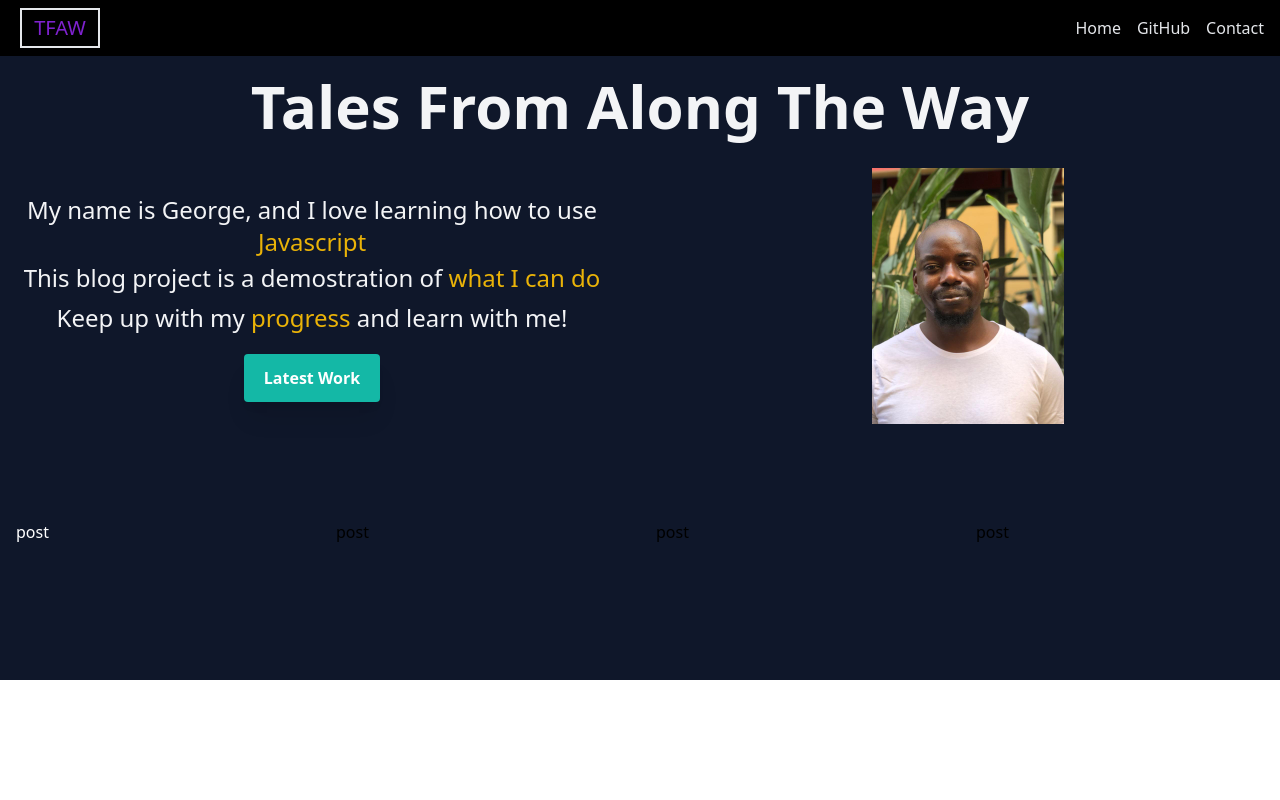
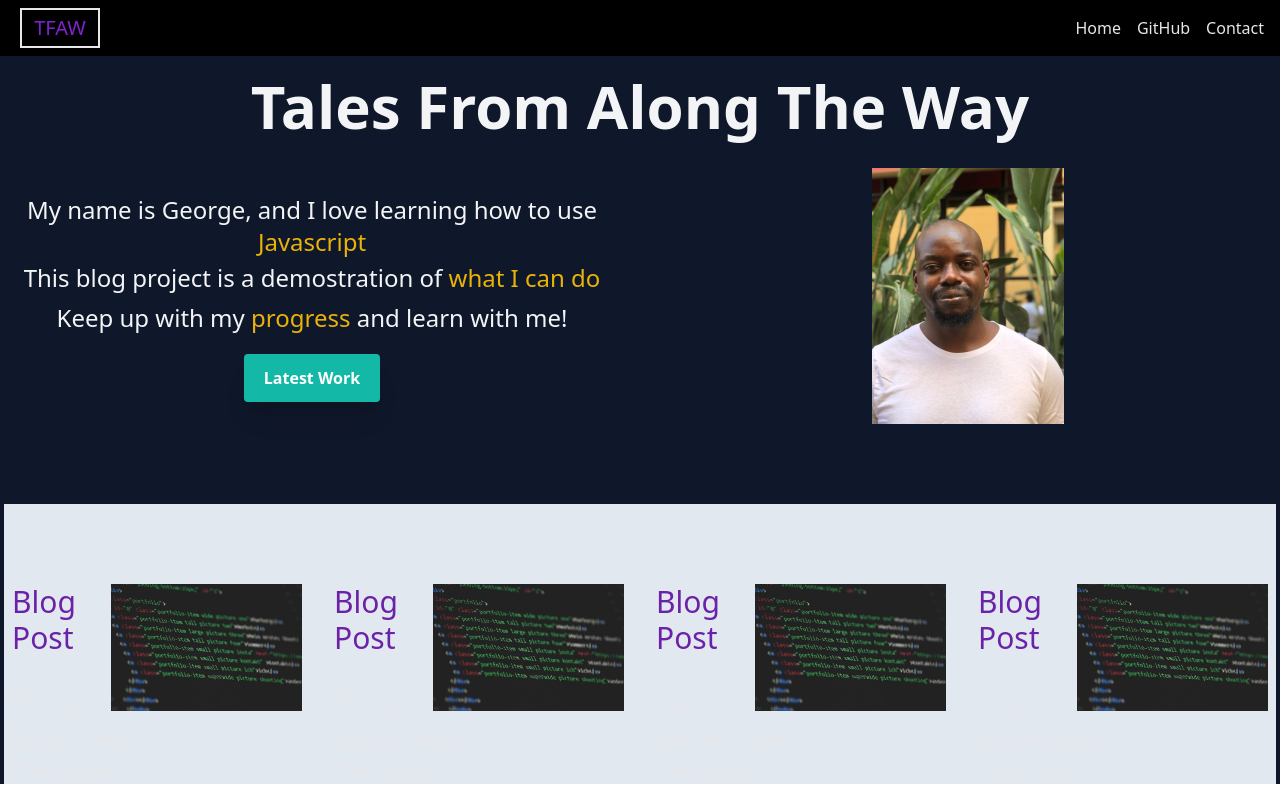
Before and after one commit to UrgellMossley/BlogProject, a React (Create React App) app: page / in a window 1280 px wide. Built offline with nearby package versions, Linux system fonts and the light colour scheme.

Commit message:
added context and created showca and created showcase section

```diff
--- a/src/App.js
+++ b/src/App.js
@@ -1,16 +1,19 @@
 import Navbar from "./components/layout/Navbar";
 import Header from "./components/layout/Header";
 import Showcase from "./components/Showcase"
+import {BlogProvider} from "./context/BlogContext"
 function App() {
   return (
-    < >
-      <Navbar/>
-      <main className="bg-slate-900">
-        <Header />
-        <Showcase/>
-      </main>
+    <BlogProvider>
 
-    </>
+        <Navbar />
+        <main className="bg-slate-900">
+          <Header />
+          <Showcase />
+        </main>
+
+
+      </BlogProvider>
   );
 }
 
--- /dev/null
+++ b/src/components/ArticlePreview.jsx
@@ -0,0 +1,27 @@
+import PropTypes from 'prop-types';
+import stock from '../assets/img/stock.jpg'
+
+function ArticlePreview({title,img,leadText}) {
+  return (
+    <article className='grid grid-cols-3 grid-rows-2 gap-2 border-solid border-slate-200 border-rounded'>
+        <h3 className='hover:underline text-purple-800 text-3xl'>{title}</h3>
+          <img className='col-span-2 row-span-2 object-fit' src={img} alt="placeholder" />
+        <p className='text-2xl text-gray-200'>{leadText}</p>
+    </article>
+  )
+}
+ArticlePreview.propTypes = {
+    title: PropTypes.string.isRequired,
+    leadText: PropTypes.string.isRequired,
+    img: PropTypes.isRequired
+};
+
+
+ArticlePreview.defaultProps = {
+    title: 'Blog Post',
+    img: stock,
+    leadText: `This is a placeholder message..`
+};
+
+
+export default ArticlePreview;
--- a/src/components/Showcase.jsx
+++ b/src/components/Showcase.jsx
@@ -1,11 +1,12 @@
+import ArticlePreview from "./ArticlePreview"
 
 function Showcase() {
   return (
-    <section className="grid grid-cols-1 md:grid-cols-2 lg:grid-cols-4">
-      <article className="p-2 h-40 m-2 flex flex-col"><h2 className="text-white">post</h2></article>
-      <article className="p-2 h-40 m-2 flex flex-col">post</article>
-      <article className="p-2 h-40 m-2 flex flex-col">post</article>
-      <article className="p-2 h-40 m-2 flex flex-col">post</article>
+    <section className="bg-slate-200 pt-20 grid grid-cols-1 md:grid-cols-2 lg:grid-cols-4 gap-8 px-2 m-1">
+      <ArticlePreview/>
+      <ArticlePreview />
+      <ArticlePreview />
+      <ArticlePreview />
     </section>
   )
 }
--- a/src/components/layout/Navbar.jsx
+++ b/src/components/layout/Navbar.jsx
@@ -1,16 +1,17 @@
 import { Sling as Hamburger } from 'hamburger-react'
-import {useState} from 'react';
+import {useContext} from 'react';
+import BlogContext from '../../context/BlogContext';
 
 //remember to push up context/state to context/reducer
 function Navbar() {
-const [isOpen, setOpen] = useState(false)
+    const { isOpen,dispatch } = useContext(BlogContext)
 
-const handleToggle = ()=>{
+    const handleToggle = ()=>{
+        console.log(isOpen)
 
-     setOpen(!isOpen)
-    isOpen ? document.querySelector(`#links`).style.display = "flex" : document.querySelector(`#links`).style.display = "none"
-
-}
+        dispatch({ type: "TOGGLE_NAV", payload: isOpen})
+        console.log(isOpen)
+    }
   return (
       <>
           <nav className="flex flex-row justify-between navbar bg-black shadow-xl py-2">
@@ -28,7 +29,7 @@ const handleToggle = ()=>{
 
 
           </nav>
-          <ul id="links" className="hidden flex h-60 bg-black m-0 shadow-xl -translate-y-10 flex-col items-center m-2">
+          <ul id="links" className={`${isOpen ? `flex` : `hidden`} h-60 bg-black m-0 shadow-xl sticky top-0 z-50 flex-col items-center m-2`}>
               <li className="inline my-5 w-20"><a className="align-middle  hover:scale-125 hover:text-purple-700  px-2 text-gray-200" href="/" rel="norefferer">Home</a></li>
               <li className="inline my-5 w-20"><a className="align-middle  hover:scale-125 hover:text-purple-700  px-2 text-gray-200" href="/" rel="norefferer">GitHub</a></li>
               <li className="inline my-5 w-20"><a className="align-middle  hover:scale-125 hover:text-purple-700  px-2 text-gray-200" href="/" rel="norefferer">Contact</a></li>
--- /dev/null
+++ b/src/context/BlogContext.jsx
@@ -0,0 +1,18 @@
+import { createContext, useReducer } from 'react';
+import BlogReducer from './BlogReducer';
+
+const BlogContext = createContext();
+
+export const BlogProvider = ({ children })=>{
+    const initialState ={
+        isOpen: false
+    }
+
+    const [state, dispatch] = useReducer(BlogReducer, initialState)
+
+    return <BlogContext.Provider value={{dispatch,...state}}>
+        {children}
+    </BlogContext.Provider>
+}
+
+export default BlogContext;
--- /dev/null
+++ b/src/context/BlogReducer.js
@@ -0,0 +1,16 @@
+const BlogReducer = (state,action)=>{
+    switch (action.type) {
+        case "TOGGLE_NAV":
+            return{
+                ...state,
+                isOpen: !action.payload
+            }
+
+
+        default:
+            return state;
+    }
+
+}
+
+export default BlogReducer
```
Also changed, not shown: src/assets/img/stock.jpg (added), 1 other file (tests, documents, lock files or other folders).
